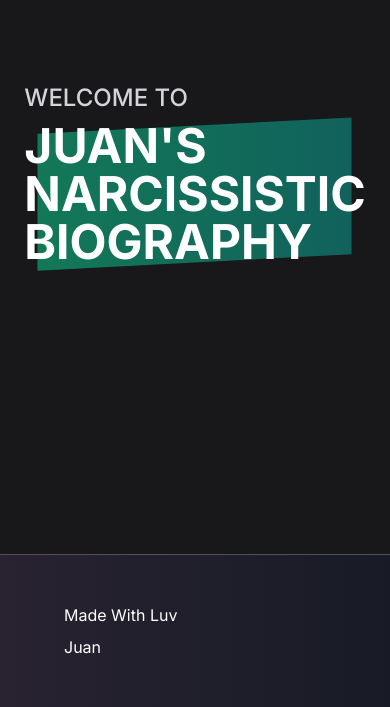
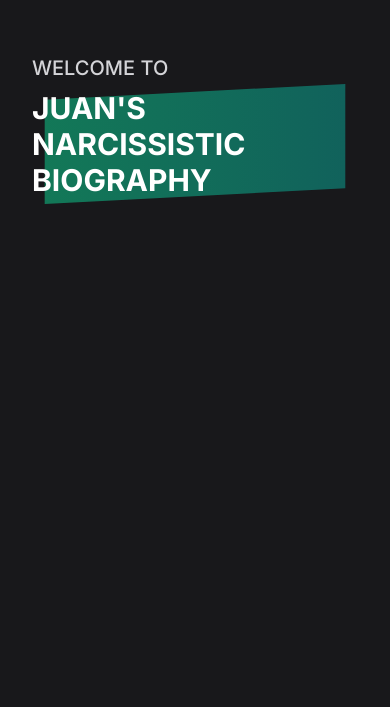
Before and after one commit to juancwu/Potoforio, a website: page public/views/index.html in a window 390 px wide. Shown: the part 1247-1954 px from the top of the page. After the commit the page ends 1733 px from the top, so only its background shows below. Drawn offline with nearby package versions, Linux system fonts and the light colour scheme; files that its build step writes are made by us from their sources.

Commit message:
fix overflow cause by oversized section titles

```diff
--- a/public/views/index.html
+++ b/public/views/index.html
@@ -164,7 +164,7 @@
                     </button>
                     <nav
                         id="mobileNav"
-                        class="fixed bottom-0 left-0 right-0 top-0 z-50 translate-x-full bg-zinc-800 px-8 transition-transform"
+                        class="fixed bottom-0 left-0 right-0 top-0 z-50 translate-x-full bg-zinc-950 px-8 transition-transform"
                     >
                         <div class="h-8" aria-hidden="true"></div>
                         <div class="flex items-center justify-end">
@@ -314,10 +314,10 @@
             <div class="relative flex items-center justify-center pt-8">
                 <div>
                     <h1
-                        class="flex flex-col gap-2 p-8 text-5xl font-bold uppercase"
+                        class="flex flex-col gap-2 p-8 text-3xl font-bold uppercase md:text-5xl"
                     >
                         <span
-                            class="relative text-2xl font-medium text-zinc-300"
+                            class="relative text-xl font-medium text-zinc-300 md:text-2xl"
                             >Welcome to</span
                         >
                         <span
@@ -342,10 +342,10 @@
             <div class="relative flex items-center justify-center pt-8">
                 <div>
                     <h1
-                        class="flex flex-col gap-2 p-8 text-5xl font-bold uppercase"
+                        class="flex flex-col gap-2 p-8 text-3xl font-bold uppercase md:text-5xl"
                     >
                         <span
-                            class="relative text-2xl font-medium text-zinc-300"
+                            class="relative text-xl font-medium text-zinc-300 md:text-2xl"
                             >Welcome to</span
                         >
                         <span
@@ -360,13 +360,5 @@
             </div>
         </section>
         <div class="h-64" aria-hidden="true"></div>
-        <footer
-            class="relative z-0 border-t border-white/25 px-16 py-12 after:absolute after:inset-0 after:-z-10 after:bg-gradient-to-r after:from-purple-400 after:to-blue-900 after:opacity-10"
-        >
-            <div class="flex flex-col items-start justify-center gap-2">
-                <p>Made With Luv</p>
-                <p>Juan</p>
-            </div>
-        </footer>
     </body>
 </html>
```
